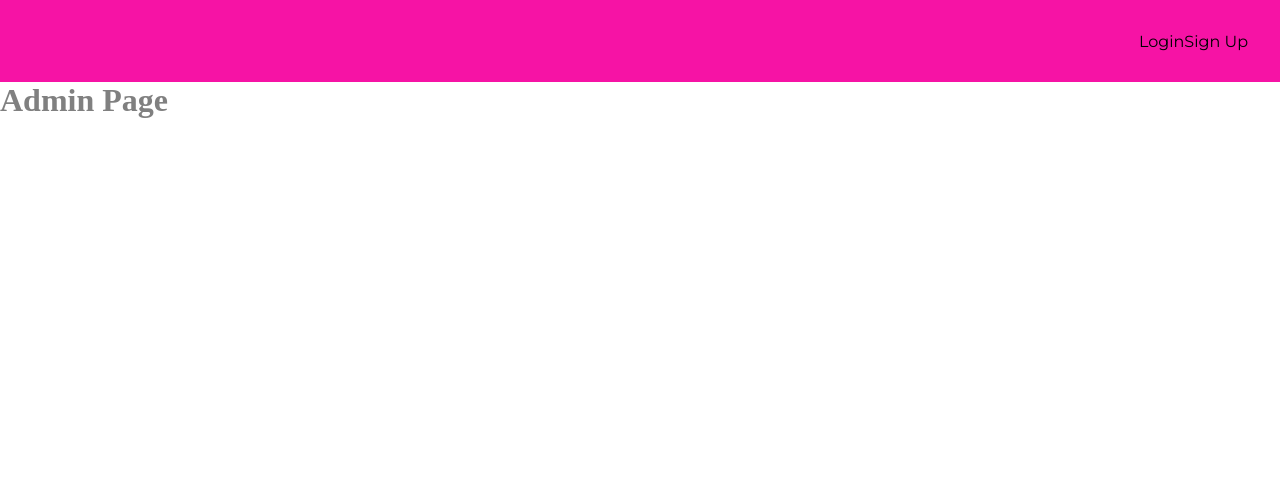
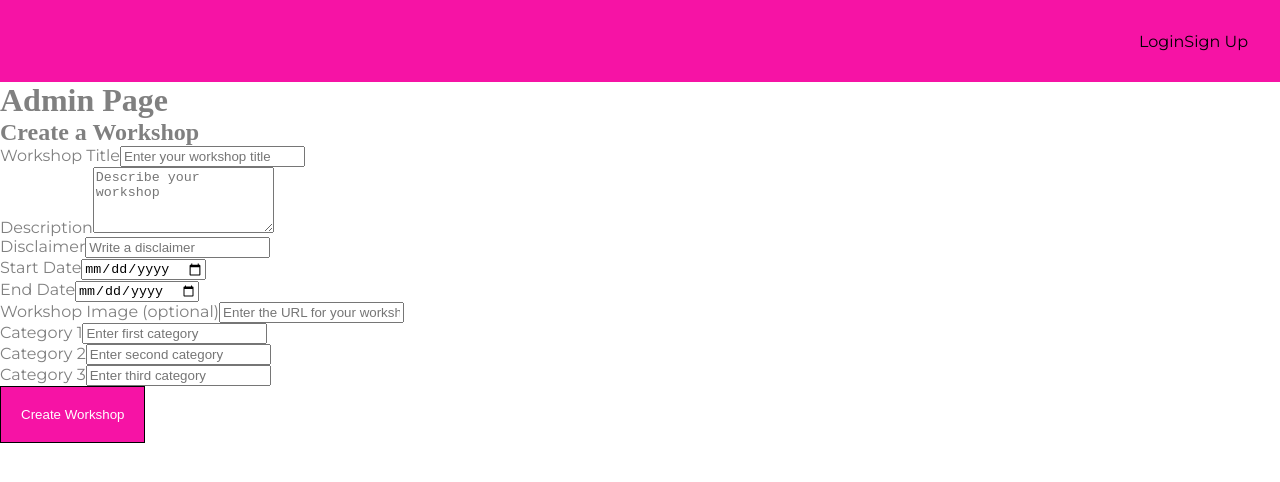
Before and after one commit to SheCodesAus/ping_penguins_frontend, a React (Vite) app: page /admin in a window 1280 px wide. Shown: the top 482 px of the page. Built offline with nearby package versions, Linux system fonts and the light colour scheme; a web font is replaced by a local one.

Commit message:
create workshop form. update workshop board.

```diff
--- a/src/components/AdminPage/CreateWorkshopForm.jsx
+++ b/src/components/AdminPage/CreateWorkshopForm.jsx
@@ -1,13 +1,20 @@
-import { useState } from "react";
+import React, { useState } from 'react';
 import { useNavigate } from "react-router-dom";
-import postBoard from "../api/post-board.js";
+import postBoard from '../../api/post-board';
 
-function CreateWorkshopForm() {
+const CreateWorkshopForm = ({ onCategoriesUpdate }) => {
     const navigate = useNavigate();
 
     const [boardData, setBoardData] = useState({
         title: "",
         description: "",
+        disclaimer: "",
+        date_start: "",
+        date_end: "",
+        image: "",
+        category1: "",
+        category2: "",
+        category3: "",
     });
 
     const handleChange = (event) => {
@@ -18,21 +25,32 @@ function CreateWorkshopForm() {
         }));
     };
 
-    const handleSubmit = (event) => {
+    const handleSubmit = async (event) => {
         event.preventDefault();
-        if (boardData.title && boardData.description) {
-            postBoard(
-                boardData.title,
-                boardData.description
-            ).then((response) => {
-              const id = response.id
-              navigate(`board/${id}`)
-            });
+        if (boardData.title && boardData.description && boardData.disclaimer && boardData.date_start && boardData.date_end && boardData.category1 && boardData.category2 && boardData.category3) {
+            try {
+                const categoriesArray = [boardData.category1, boardData.category2, boardData.category3];
+                const response = await postBoard(
+                    boardData.title,
+                    boardData.description,
+                    boardData.disclaimer,
+                    boardData.date_start,
+                    boardData.date_end,
+                    boardData.image,
+                    categoriesArray
+                );
+
+                onCategoriesUpdate(categoriesArray, response.id);
+            } catch (error) {
+                console.error('Error creating board:', error);
+            }
+        } else {
+            console.error("All required fields must be filled.");
         }
     };
 
     return (
-        <form className="form-container">
+        <form className="form-container" onSubmit={handleSubmit}>
             <h2 className="form-title">Create a Workshop</h2>
             <div className="form-group">
                 <label className="form-label" htmlFor="title">Workshop Title</label>
@@ -41,7 +59,9 @@ function CreateWorkshopForm() {
                     id="title"
                     className="form-input"
                     placeholder="Enter your workshop title"
+                    value={boardData.title}
                     onChange={handleChange}
+                    required
                 />
             </div>
             <div className="form-group">
@@ -50,15 +70,98 @@ function CreateWorkshopForm() {
                     id="description"
                     className="form-input"
                     placeholder="Describe your workshop"
+                    value={boardData.description}
                     onChange={handleChange}
                     rows="4"
+                    required
                 />
             </div>
-            <button type="submit" className="form-button" onClick={handleSubmit}>
+            <div className="form-group">
+                <label className="form-label" htmlFor="disclaimer">Disclaimer</label>
+                <input
+                    type="text"
+                    id="disclaimer"
+                    className="form-input"
+                    placeholder="Write a disclaimer"
+                    value={boardData.disclaimer}
+                    onChange={handleChange}
+                    required
+                />
+            </div>
+            <div className="form-group">
+                <label className="form-label" htmlFor="date_start">Start Date</label>
+                <input
+                    type="date"
+                    id="date_start"
+                    className="form-input"
+                    value={boardData.date_start}
+                    onChange={handleChange}
+                    required
+                />
+            </div>
+            <div className="form-group">
+                <label className="form-label" htmlFor="date_end">End Date</label>
+                <input
+                    type="date"
+                    id="date_end"
+                    className="form-input"
+                    value={boardData.date_end}
+                    onChange={handleChange}
+                    required
+                />
+            </div>
+            <div className="form-group">
+                <label className="form-label" htmlFor="image">Workshop Image (optional)</label>
+                <input
+                    type="url"
+                    id="image"
+                    className="form-input"
+                    placeholder="Enter the URL for your workshop image"
+                    value={boardData.image}
+                    onChange={handleChange}
+                />
+            </div>
+            <div className="form-group">
+                <label className="form-label" htmlFor="category1">Category 1</label>
+                <input
+                    type="text"
+                    id="category1"
+                    className="form-input"
+                    placeholder="Enter first category"
+                    value={boardData.category1}
+                    onChange={handleChange}
+                    required
+                />
+            </div>
+            <div className="form-group">
+                <label className="form-label" htmlFor="category2">Category 2</label>
+                <input
+                    type="text"
+                    id="category2"
+                    className="form-input"
+                    placeholder="Enter second category"
+                    value={boardData.category2}
+                    onChange={handleChange}
+                    required
+                />
+            </div>
+            <div className="form-group">
+                <label className="form-label" htmlFor="category3">Category 3</label>
+                <input
+                    type="text"
+                    id="category3"
+                    className="form-input"
+                    placeholder="Enter third category"
+                    value={boardData.category3}
+                    onChange={handleChange}
+                    required
+                />
+            </div>
+            <button type="submit" className="form-button">
                 Create Workshop
             </button>
         </form>
     );
-}
+};
 
 export default CreateWorkshopForm;
--- a/src/components/LoginPage/LoginExisting.jsx
+++ b/src/components/LoginPage/LoginExisting.jsx
@@ -5,7 +5,7 @@ import useAuth from "../../hooks/use-auth.js";
 
 function LoginExisting() {
     const navigate = useNavigate();
-    const {auth, setAuth} = useAuth();
+    const { auth, setAuth } = useAuth();
 
     const [credentials, setCredentials] = useState({
         username: "",
@@ -20,24 +20,35 @@ function LoginExisting() {
         }));
     };
 
-    const handleSubmit = (event) => {
+    const handleSubmit = async (event) => {
         event.preventDefault();
         if (credentials.username && credentials.password) {
-            postLogin(
-                credentials.username,
-                credentials.password
-            ).then((response) => {
-                window.localStorage.setItem("token", response.token);
-                setAuth({
-                    token: response.token,
-                });
-                navigate("/");
-            });
+            try {
+                const response = await postLogin(
+                    credentials.username,
+                    credentials.password
+                );
+
+                console.log('Login response:', response);
+
+                if (response) {
+                    window.localStorage.setItem("token", response.token);
+                    setAuth(response);
+
+                    if (response.isSuperuser) {
+                        navigate('/admin');
+                    } else {
+                        navigate('/workshop');
+                    }
+                }
+            } catch (error) {
+                console.error('Login failed:', error);
+            }
         }
     };
 
     return (
-        <form className="form-container">
+        <form className="form-container" onSubmit={handleSubmit}>
             <h2 className="form-title">Welcome Back</h2>
             <div className="form-group">
                 <label className="form-label" htmlFor="username">Username</label>
@@ -59,7 +70,7 @@ function LoginExisting() {
                     onChange={handleChange}
                 />
             </div>
-            <button type="submit" className="form-button" onClick={handleSubmit}>
+            <button type="submit" className="form-button">
                 Log In
             </button>
             <Link to="/signup" className="form-link">
--- a/src/components/WorkshopPage/WorkshopBoard.jsx
+++ b/src/components/WorkshopPage/WorkshopBoard.jsx
@@ -3,7 +3,7 @@ import CreateStickyNote from './CreateStickyNote';
 import CategorySidebar from './CategorySidebar';
 import './WorkshopBoard.css';
 
-const WorkshopBoard = ({ boardId, notes, onAddNote }) => {
+const WorkshopBoard = ({ boardId, notes, onAddNote, categories }) => {
   const [currentCategory, setCurrentCategory] = useState(null);
   const [showCreateNote, setShowCreateNote] = useState(false);
 
@@ -22,7 +22,11 @@ const WorkshopBoard = ({ boardId, notes, onAddNote }) => {
 
   return (
     <div className="workshop-board">
-      <CategorySidebar boardId={boardId} onCategorySelect={handleCategoryChange} />
+      <CategorySidebar
+        boardId={boardId}
+        onCategorySelect={handleCategoryChange}
+        categories={categories}
+      />
 
       <CreateStickyNote onAddNote={handleAddNote} activeCategory={currentCategory} />
 
--- a/src/pages/AdminPage.jsx
+++ b/src/pages/AdminPage.jsx
@@ -1,11 +1,22 @@
-import React from 'react';
+import React, { useState } from 'react';
+import CreateWorkshopForm from '../components/AdminPage/CreateWorkshopForm';
+import { useNavigate } from 'react-router-dom';
 
 const AdminPage = () => {
-  return (
-    <div>
-      <h1>Admin Page</h1>
-    </div>
-  );
+    const [categories, setCategories] = useState([]);
+    const navigate = useNavigate();
+
+    const handleCategoriesUpdate = (newCategories, newBoardId) => {
+        setCategories(newCategories);
+        navigate('/workshop');
+    };
+
+    return (
+        <div className="admin-page">
+            <h1 className="text-2xl font-bold mb-6">Admin Page</h1>
+            <CreateWorkshopForm onCategoriesUpdate={handleCategoriesUpdate} />
+        </div>
+    );
 };
 
 export default AdminPage;
--- a/src/pages/WorkshopPage.jsx
+++ b/src/pages/WorkshopPage.jsx
@@ -1,24 +1,48 @@
-import React, { useState } from 'react';
-import CountdownTimer from '../components/WorkshopPage/CountdownTimer'
+import React, { useEffect, useState } from 'react';
+import CountdownTimer from '../components/WorkshopPage/CountdownTimer';
 import WorkshopBoard from '../components/WorkshopPage/WorkshopBoard';
+// import getBoard from '../../api/get-board';
+import { useParams } from 'react-router-dom';
 
 const WorkshopPage = () => {
-  const [notes, setNotes] = useState([]);
+    const { boardId } = useParams();
+    const [categories, setCategories] = useState([]);
+    const [notes, setNotes] = useState([]);
+    const [error, setError] = useState(null);
 
-  const handleAddNote = (newNote) => {
-    setNotes([...notes, newNote]);
-  };
+    useEffect(() => {
+        const fetchBoardData = async () => {
+            try {
+                const boardData = await getBoard(boardId);
+                setCategories(boardData.categories);
+                setNotes(boardData.notes);
+            } catch (err) {
+                setError(err.message);
+                console.error("Error fetching board data:", err);
+            }
+        };
 
-  return (
-    <div className="workshop-page">
-      <h1 className="text-2xl font-bold mb-6">The Workshop Starts In...</h1>
+        if (boardId) {
+            fetchBoardData();
+        }
+    }, [boardId]);
 
-      <CountdownTimer boardId={"1"} />
-      {/* please add in UUID to link board route, instead of 1 */}
+    if (error) {
+        return <p>Error fetching board data: {error}</p>;
+    }
 
-      <WorkshopBoard boardId="1" notes={notes} onAddNote={handleAddNote} />
-    </div>
-  );
+    return (
+        <div>
+            <h1>The Workshop Starts In...</h1>
+            <CountdownTimer boardId={boardId} />
+            <WorkshopBoard
+                boardId={boardId}
+                notes={notes}
+                onAddNote={setNotes}
+                categories={categories}
+            />
+        </div>
+    );
 };
 
 export default WorkshopPage;
```
Also changed, not shown: src/components/WorkshopPage/CategorySidebar.jsx (+8 -35 lines).
